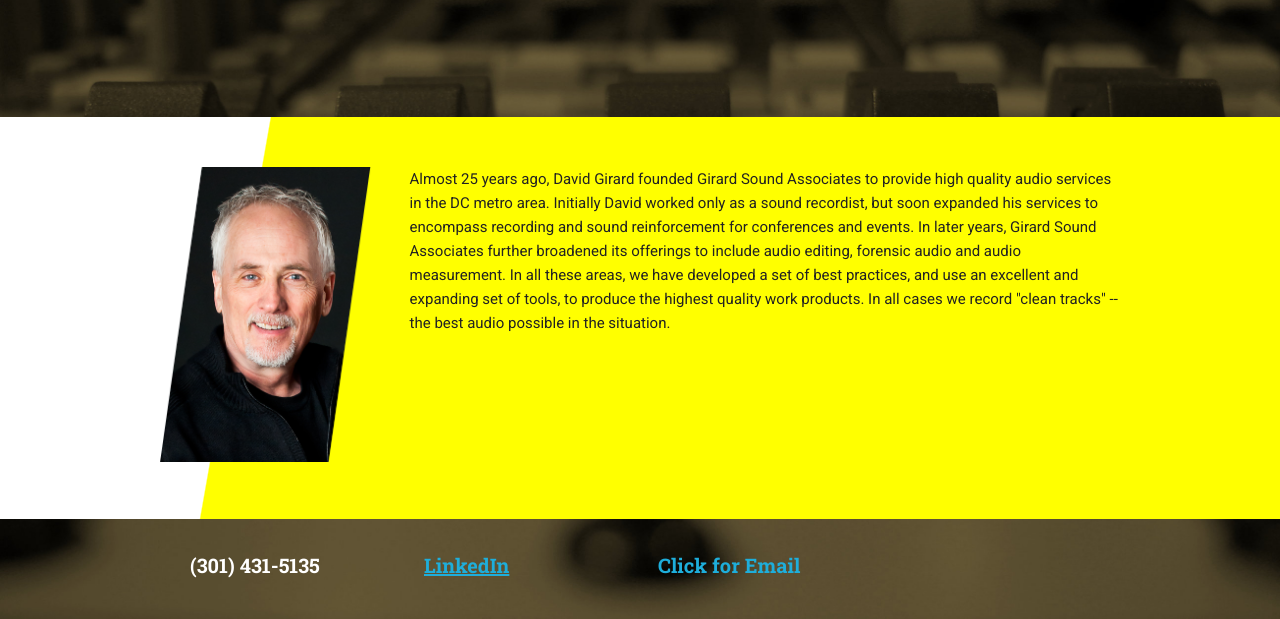
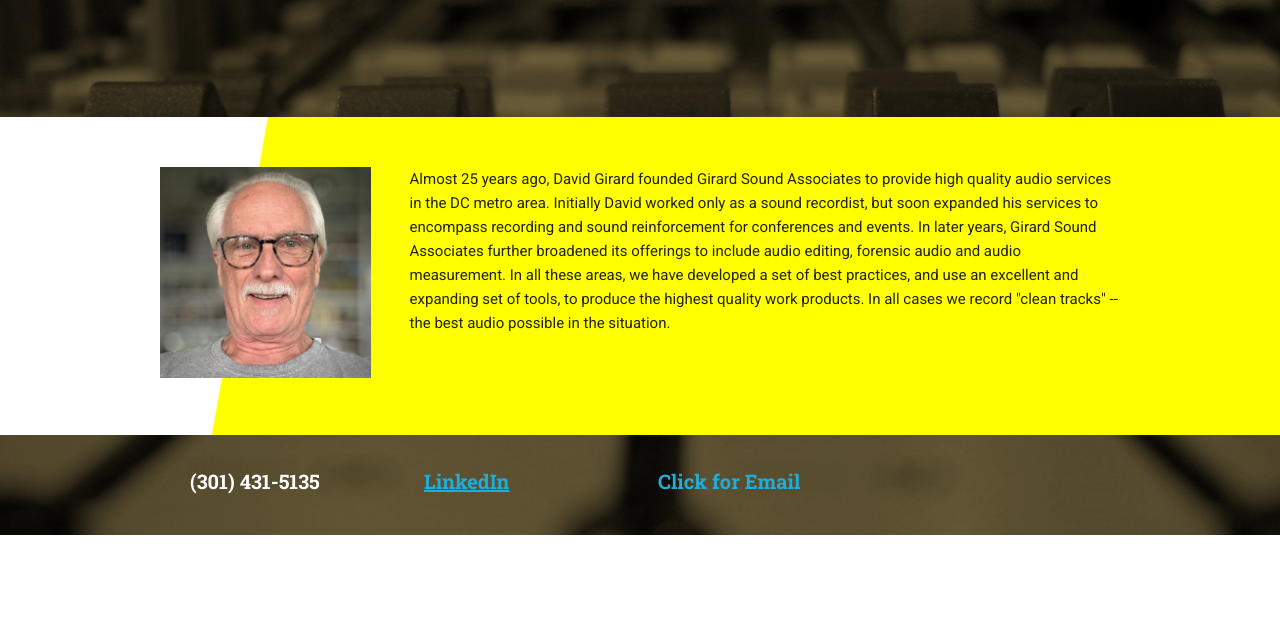
Before and after one commit to Girard001/Girard001.github.io, a plain HTML site: page about.html in a window 1280 px wide. Shown: the part 309-928 px from the top of the page. After the commit the page ends 844 px from the top, so only its background shows below. Drawn offline with nearby package versions, Linux system fonts and the light colour scheme.

Commit message:
Update about.html

```diff
--- a/about.html
+++ b/about.html
@@ -33,7 +33,7 @@
 <div class="row content op-three">
   <div class="container">
     <div class="three columns">
-      <img src="images/photo.png" class="david-photo u-full-width">
+      <img src="images/IMG_4313.jpeg" class="david-photo u-full-width">
     </div>
     <div class="nine columns">
       <p>
```
